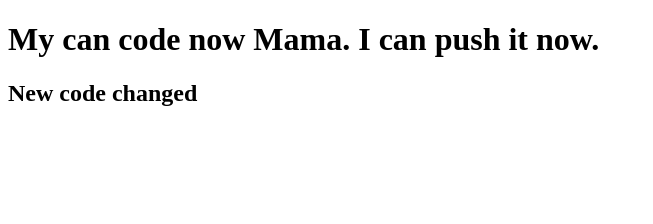
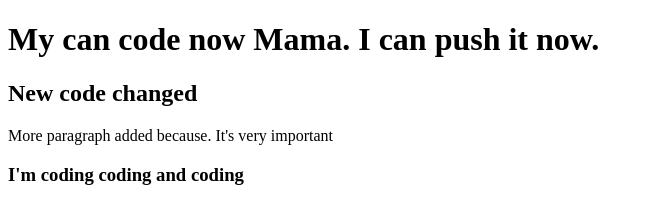
Before and after one commit to ishakamin/My-second-repo, a plain HTML site: page index.html in a window 1280 px wide. Shown: the whole page, without its empty margins (0-653 px from the left). Drawn offline with Linux system fonts and the light colour scheme.

Commit message:
style.css

```diff
--- a/index.html
+++ b/index.html
@@ -11,5 +11,7 @@
 
     </h1>
     <h2>New code changed</h2>
+    <p>More paragraph added because. It's very important</p>
+    <h3>I'm coding coding and coding</h3>
 </body>
 </html>
```
